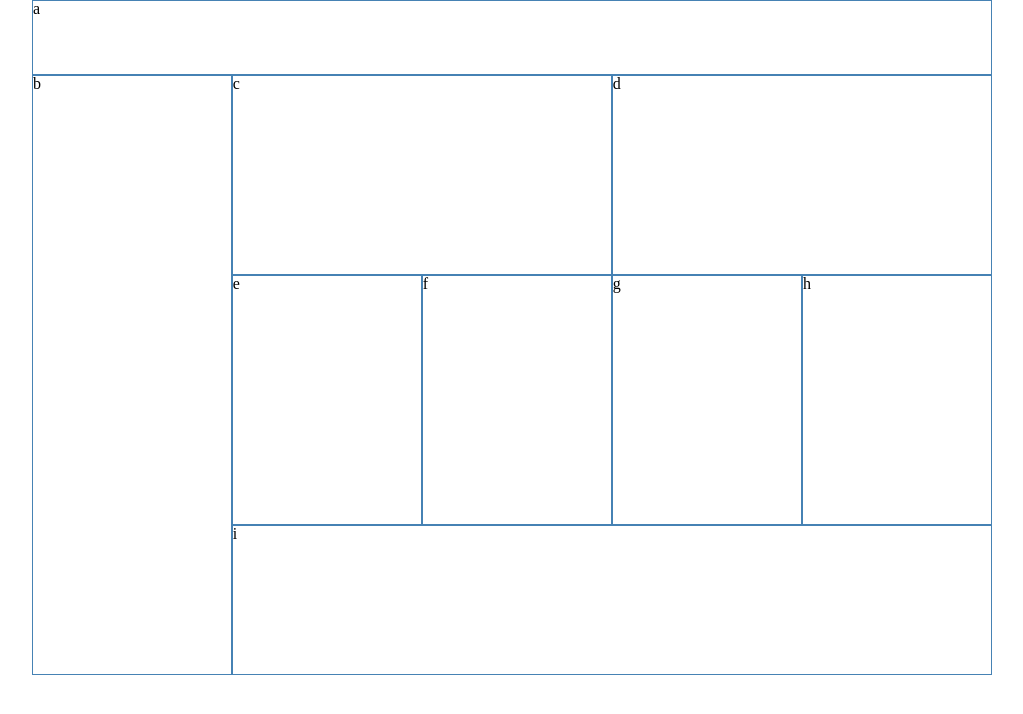
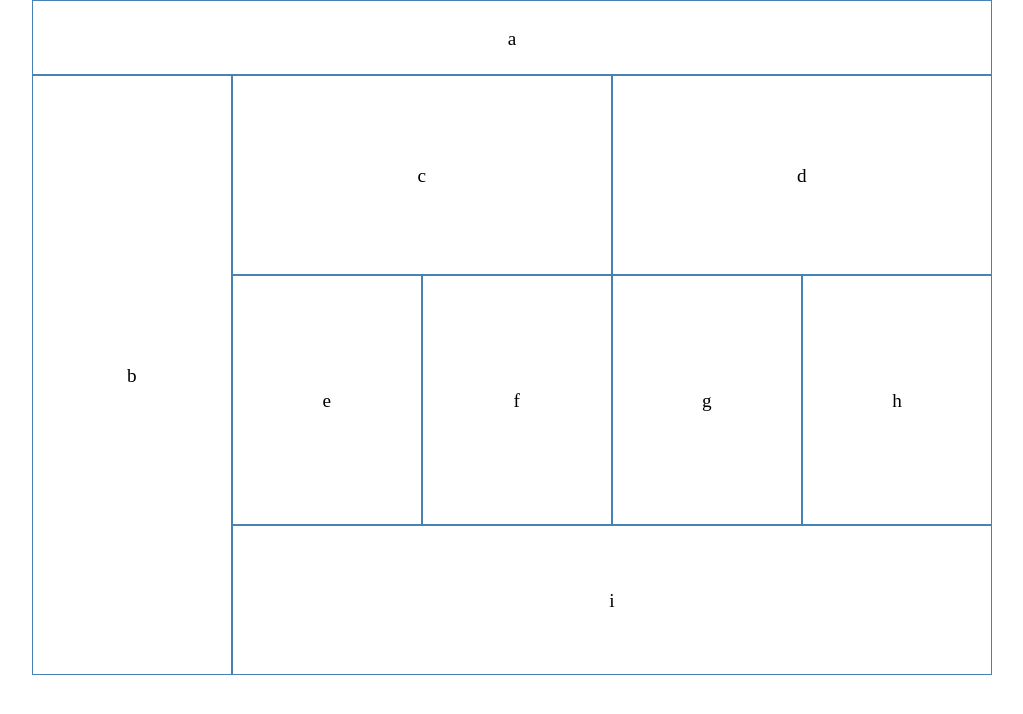
Before and after one commit to TheMiloAnderson/lab-01, a plain HTML site: page index.html in a window 1280 px wide. Shown: the whole page, without its empty margins (128-1151 px from the left). Drawn offline with Linux system fonts and the light colour scheme.

Commit message:
centered text, replaced <ul> with divs

```diff
--- a/base.css
+++ b/base.css
@@ -1,4 +1,8 @@
 header, footer, nav, .content-box {
     border: 1px solid steelblue;
     box-sizing: border-box;
+    font-size: 1.2em;
 }
+header, nav, #content > .content-box, footer {
+    text-align: center;
+}
--- a/index.html
+++ b/index.html
@@ -12,14 +12,14 @@
         <div id="wrapper">
             <header>a</header>
             <nav>b</nav>
-            <ol id="content">
-                <li class="content-box large">c</li>
-                <li class="content-box large">d</li>
-                <li class="content-box small">e</li>
-                <li class="content-box small">f</li>
-                <li class="content-box small">g</li>
-                <li class="content-box small">h</li>
-            </ol>
+            <div id="content">
+                <div class="content-box large">c</div>
+                <div class="content-box large">d</div>
+                <div class="content-box small">e</div>
+                <div class="content-box small">f</div>
+                <div class="content-box small">g</div>
+                <div class="content-box small">h</div>
+            </div>
             <footer>i</footer>
         </div>
     </body>
--- a/layout.css
+++ b/layout.css
@@ -3,9 +3,11 @@ header, footer, nav, #content {
 }
 header {
     height: 75px;
+    line-height: 75px;
 }
 nav {
     height: 150px;
+    line-height: 150px;
 }
 .content-box {
     display: block;
@@ -14,14 +16,17 @@ nav {
 .content-box.large {
     width: 100%;
     height: 125px;
+    line-height: 125px;
 }
 .content-box.small {
     width: 50%;
     height: 250px;
+    line-height: 250px;
 }
 footer {
     clear: both;
     height: 30px;
+    line-height: 30px;
 }
 
 @media only screen and (min-device-width: 768px) {
@@ -33,6 +38,7 @@ footer {
     nav {
         width: 20.8%;
         height: 600px;
+        line-height: 600px;
     }
     #content, footer {
         width: 79.2%;
@@ -43,13 +49,16 @@ footer {
     .content-box.large {
         width: 50%;
         height: 200px;
+        line-height: 200px;
     }
     .content-box.small {
         width: 25%;
         height: 250px;
+        line-height: 250px;
     }
     footer {
+        clear: none;
         height: 150px;
-        clear: none;
+        line-height: 150px;
     }
 }
```
